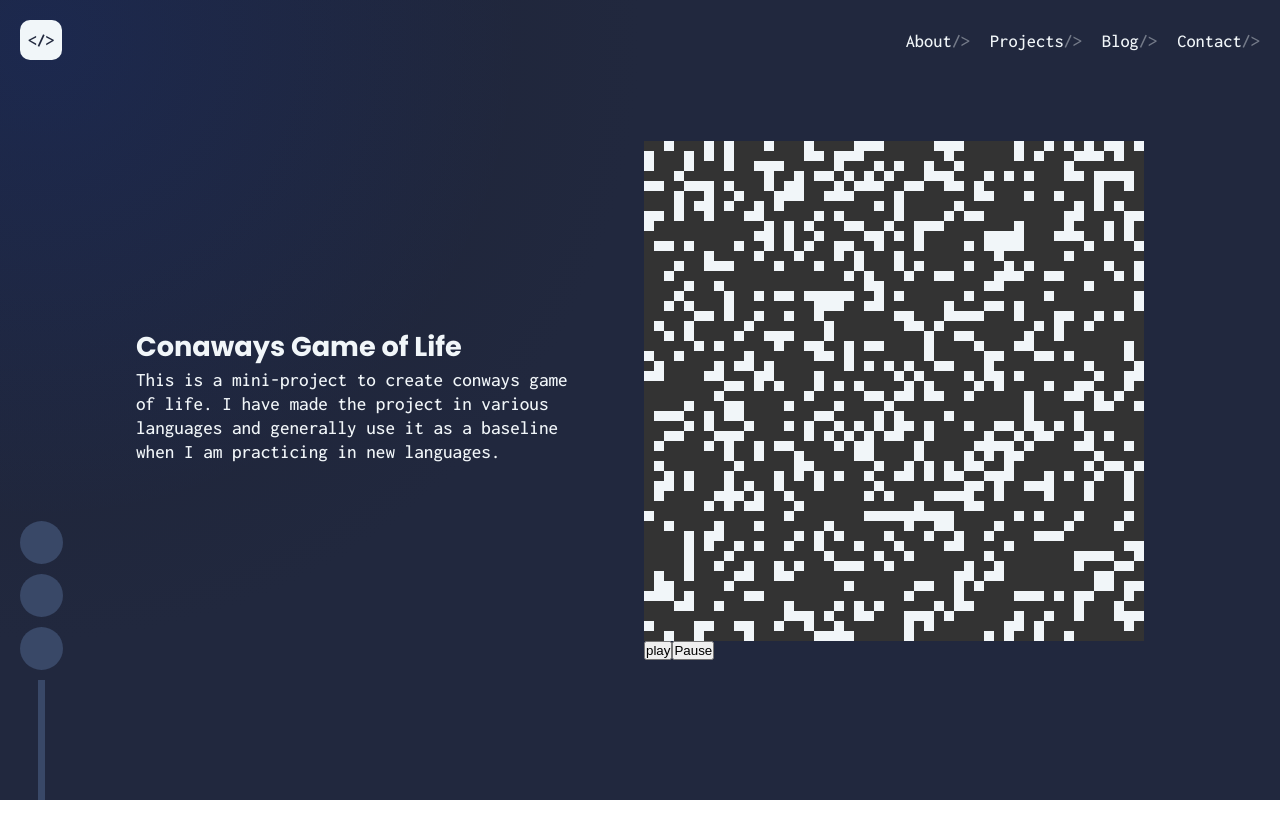
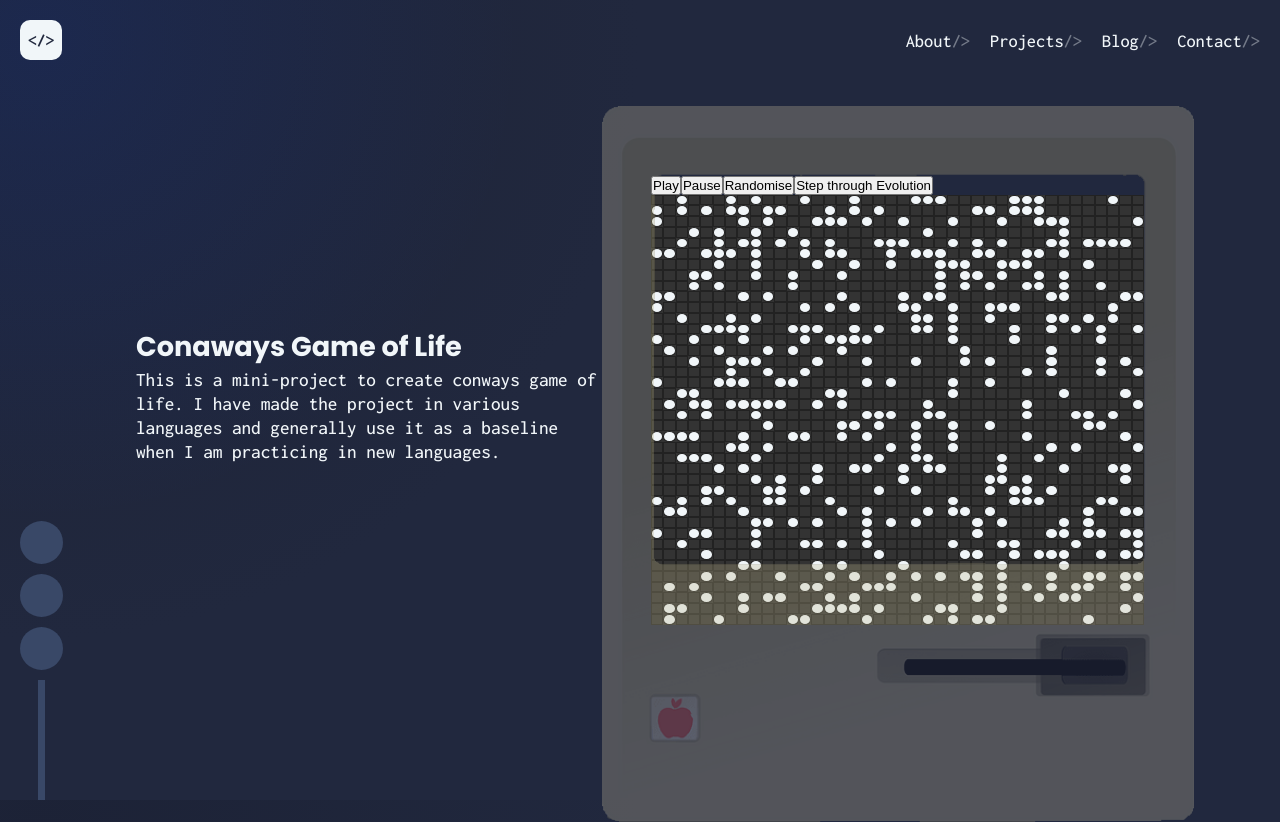
Before and after one commit to djheery/Portfolio, a Next.js app: page /portfolio/game-of-life in a window 1280 px wide. Before the commit the page ends 800 px from the top, so only its background shows below. Built offline with nearby package versions, Linux system fonts and the light colour scheme.

Commit message:
Game of Life UI start

```diff
--- a/app/layout.tsx
+++ b/app/layout.tsx
@@ -12,7 +12,7 @@ export const metadata: Metadata = {
 export default function RootLayout({children}: {children: React.ReactNode}) {
   return (
     <html data-scroll="0" lang="en">
-      <link rel="icon" type="image/x-icon" href="/images/coding.png" />
+      <link rel="icon" type="/icon?<generated>" sizes="<generated>"href="/images/coding.png" />
       <body suppressHydrationWarning={true}>
         <BackgroundFilter />
         <Header />
--- a/app/portfolio/game-of-life/GameOfLife/GameCell/GameCell.module.css
+++ b/app/portfolio/game-of-life/GameOfLife/GameCell/GameCell.module.css
@@ -1,10 +1,12 @@
 .cell--alive {
   background-color: var(--white-accent);
+  border-radius: 50%;
 }
 
 .cell {
   height: 100%;
   width: 100%;
+  border: 1px #222 solid;
 }
 
 .cell--dead {
--- a/app/portfolio/game-of-life/GameOfLife/GameGrid/GameGrid.module.css
+++ b/app/portfolio/game-of-life/GameOfLife/GameGrid/GameGrid.module.css
@@ -6,21 +6,40 @@
   overflow: hidden;
 }
 
+.mac-container {
+  position: relative;
+  height: max-content;
+  width: max-content;
+}
+
+.old-mac-img {
+  position: absolute;
+  z-index: 5;
+  height: auto;
+  right: -50px;
+  opacity: .3;
+  width: 120%;
+}
+
 .game-grid__inner {
   width: 100%;
   height: 100%;
   display: grid;
   position: relative;
-  grid-template-columns: repeat(50, 1fr);
-  grid-template-rows: repeat(50, 1fr);
+  grid-template-columns: repeat(40, 1fr);
+  grid-template-rows: repeat(40, 1fr);
 }
 
 .gol-canvas {
   display: block;
-  height: 250px;
-  width: 250px;
+  height: 200px;
+  width: 200px;
 }
 
+.game-button {
+  position: relative;
+  z-index: 20;
+}
 @media only screen and (min-width: 340px) {
   .game-grid,
   .gol-canvas {
@@ -51,20 +70,29 @@
     height: 350px;
     width: 350px;
   }
+
+  .old-mac-img {
+    top: -70px;
+  }
 }
 
 @media only screen and (min-width: 900px) {
   .game-grid,
   .gol-canvas {
-    height: 400px;
+    height: 260px;
     width: 400px;
+  }
+  .old-mac-img {
+    /* top: -130px; */
   }
 }
 
 @media only screen and (min-width: 1100px) {
   .game-grid,
   .gol-canvas {
-    height: 500px;
-    width: 500px;
+    height: 430px;
+    width: 493px;
   }
+
+
 }
--- a/app/portfolio/game-of-life/GameOfLife/GameGrid/GameGrid.tsx
+++ b/app/portfolio/game-of-life/GameOfLife/GameGrid/GameGrid.tsx
@@ -2,9 +2,6 @@
 import styles from './GameGrid.module.css';
 import { getCells, mapCells, getNewGrid } from '../util/gameOfLife';
 import { useEffect, useRef, useState } from 'react';
-import GameCell from '../GameCell/GameCell';
-import { CellStateOptions } from '../GameCell/GameCell';
-import { deflateRawSync } from 'zlib';
 import { animationDebounce } from '@/app/util/debounce';
 /**
  * The functional component for the GameGrid
@@ -15,7 +12,6 @@ const GameGrid: React.FC = () => {
   const [cells, setCells] = useState<number[][]>(getCells())
   const [isPlaying, setIsPlaying] = useState<boolean>(false);
 
-
   const pauseEvolution = () => {
     if(isPlaying) {
       clearInterval(timer);
@@ -23,12 +19,24 @@ const GameGrid: React.FC = () => {
     }
   }
 
+  const stepThroughEvolution = () => {
+    if(isPlaying) pauseEvolution();
+    const newCells = getNewGrid(cells);
+    setCells(() => newCells)
+  };
+
   const startEvolution = () => {
    if(!isPlaying) setIsPlaying(true);
    timer = !timer && setInterval(() => {
     const newCells = getNewGrid(cells);
     animationDebounce(setCells(newCells));
-   }, 50)
+   }, 40)
+  }
+
+  const randomise = () => {
+    if(isPlaying) pauseEvolution();
+    const newCells = getCells();
+    setCells(() => newCells);
   }
 
   useEffect(() => {
@@ -41,16 +49,18 @@ const GameGrid: React.FC = () => {
 
 
   return (
-    <div>
-
-    <div className={styles["game-grid"]}>
-      <div className={styles["game-grid__inner"]}>
-        {mapCells(cells)}
-      </div>
-    </div>
+    <div className={styles["mac-container"]}>
+      <img src="/images/old-mac-computer.png" alt="" className={styles["old-mac-img"]}/>
       <div style={{marginTop: "0px"}}>
-        <button onClick={startEvolution}>play</button>
-        <button onClick={pauseEvolution}>Pause</button>
+          <button className={styles["game-button"]} onClick={startEvolution} disabled={isPlaying}>Play</button>
+          <button className={styles["game-button"]}onClick={pauseEvolution}>Pause</button>
+          <button className={styles["game-button"]} onClick={randomise}>Randomise</button>
+          <button className={styles["game-button"]} onClick={stepThroughEvolution}>Step through Evolution</button>
+        </div>
+      <div className={styles["game-grid"]}>
+        <div className={styles["game-grid__inner"]}>
+          {mapCells(cells)}
+        </div>
       </div>
     </div>
   )
--- a/app/portfolio/game-of-life/GameOfLife/util/gameOfLife.tsx
+++ b/app/portfolio/game-of-life/GameOfLife/util/gameOfLife.tsx
@@ -2,6 +2,7 @@
 import GameCell from "../GameCell/GameCell";
 import { CellStateOptions } from "../GameCell/GameCell";
 
+// TODO Add comments
 /**
  * Describe your method...
  *
@@ -28,8 +29,8 @@ const movementCoordinates = [
 
 export const getCells = () => {
   const arr: number[][] = [];
-  const rows = 50;
-  const cols = 50;
+  const rows = 40;
+  const cols = 40;
   for(let i = 0; i < rows; i++) {
     arr.push([]);
     for(let j = 0; j < cols; j++) {
@@ -106,10 +107,7 @@ const checkCellAliveStatus = (
   let isAlive = 0;
 
   if(cells[cc[0]][cc[1]] === 0) {
-    if(neighbours === 3)
-      isAlive = 1;
-    else
-      isAlive = 0;
+    isAlive = neighbours === 3 ? 1 : 0;
   } else {
     isAlive = neighbours === 3 || neighbours === 2 ? 1 : 0;
   }
```
Also changed, not shown: public/images/old-mac-computer.png (added).
